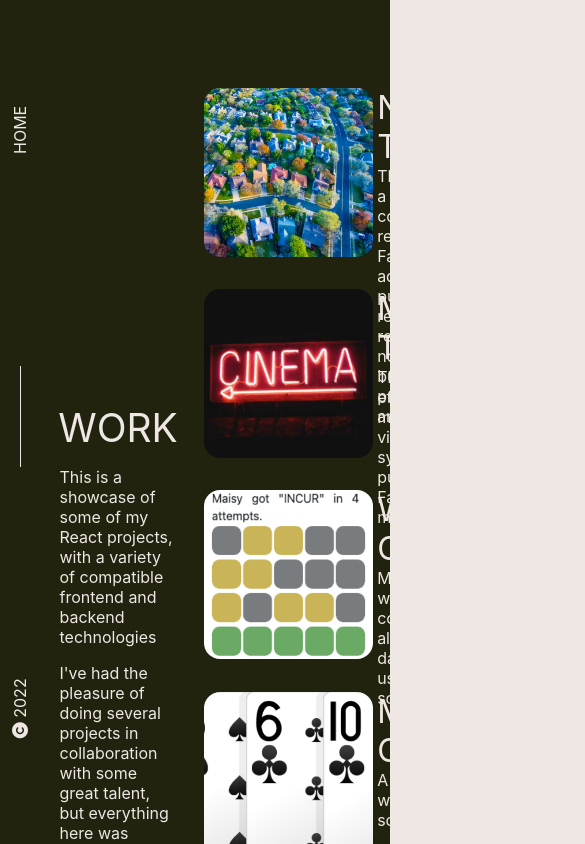
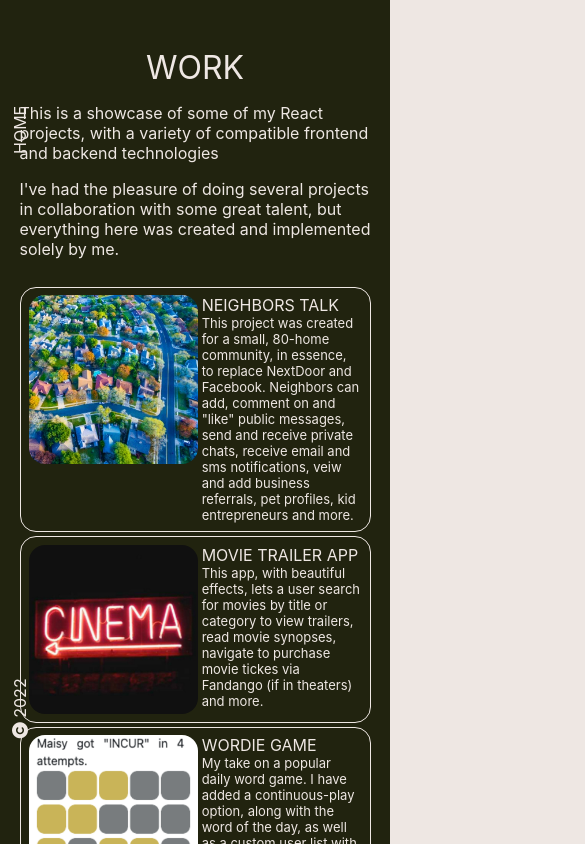
Before and after one commit to scottrollan/barry-rollan, a React (Create React App) app: page / in a window 390 px wide. Both pictures are taken after a click on the element "WORK". Shown: the top 844 px of the page, 585 px wide, since content can reach past the window. Built offline with nearby package versions, Linux system fonts and the light colour scheme; a web font is replaced by a local one.

Commit message:
mvp complete

```diff
--- a/src/components/Contact.js
+++ b/src/components/Contact.js
@@ -4,7 +4,36 @@ import styles from './Contact.module.scss';
 export default function Contact() {
   return (
     <div className={styles.contactGrid}>
-      <p>Contact Page</p>
+      <div className={styles.hello}>Hello.</div>
+      <div className={styles.simple}>Keeping it simple</div>
+      <div className={styles.email}>
+        Email:{' '}
+        <a
+          className={styles.hoverable}
+          href="mailto:barry@barryrollan.com?subject=Hello from the internet!"
+          target="_blank"
+        >
+          barry@barryrollan.com
+        </a>
+      </div>
+      <div className={styles.online}>
+        Online:{' '}
+        <div
+          className={styles.hoverable}
+          onClick={() =>
+            window.open('https://www.linkedin.com/in/barry-rollan-2aa5a8/')
+          }
+        >
+          LinkedIn
+        </div>{' '}
+        /{' '}
+        <div
+          className={styles.hoverable}
+          onClick={() => window.open('https://github.com/scottrollan/')}
+        >
+          Github
+        </div>
+      </div>
     </div>
   );
 }
--- a/src/components/Contact.module.scss
+++ b/src/components/Contact.module.scss
@@ -9,12 +9,63 @@
   display: grid;
   grid-template-columns:
     [left] var(--sideNav)
-    [leftIndent] auto auto [middle] auto auto [rightIndent] var(--sideNav)
+    10vw auto 10vw var(--sideNav)
     [right];
-  grid-template-rows:
-    [top] var(--sideNav) [topMargin] calc(var(--imageHeight) * 0.5)
-    [middle] calc(var(--imageHeight) * 0.5) auto [bottom];
+  grid-template-rows: var(--sideNav) 2fr 20vh 20vh 3vh 3vh 3vh 3vh 3vh 3vh 3vh 3vh 3vh 3vh 3vh 3vh 3vh 3vh 1fr;
 }
 .contactGrid > * {
   color: var(--beige);
 }
+.hello {
+  grid-column: 3;
+  grid-row: 4;
+  font-size: 20vh;
+}
+.simple {
+  grid-column: 3;
+  grid-row: 7;
+}
+.email {
+  grid-column: 3;
+  grid-row: 9;
+}
+.online {
+  grid-column: 3;
+  grid-row: 11;
+}
+.email,
+.online {
+  display: flex;
+}
+.email > *,
+.online > * {
+  margin: 0 5px;
+}
+.hoverable:hover {
+  transform: skew(-10deg) translateX(4px);
+  cursor: pointer;
+  text-decoration: line-through;
+}
+
+@media screen and (max-width: 1100px) {
+  .contactGrid {
+    grid-template-columns: 5vw 90vw 5vw;
+    grid-template-rows: var(--sideNav) 20vh 20vh 3vh 3vh 3vh 3vh 3vh 3vh 3vh 3vh auto;
+  }
+  .hello {
+    grid-column: 2;
+    grid-row: 3;
+  }
+  .simple {
+    grid-column: 2;
+    grid-row: 5;
+  }
+  .email {
+    grid-column: 2;
+    grid-row: 7;
+  }
+  .online {
+    grid-column: 2;
+    grid-row: 9;
+  }
+}
--- a/src/components/MetricClock.js
+++ b/src/components/MetricClock.js
@@ -16,20 +16,18 @@ const MetricClock = () => {
   const mTime = ((h * 3600 + m * 60 + s) / 0.864).toFixed(0);
   const mTimeStr = mTime.toString();
   const mTimeArray = mTimeStr.split('');
-  const mTimeFormatted = `${mTimeArray[0]}:${mTimeArray[1]}${mTimeArray[2]}:${mTimeArray[3]}${mTimeArray[4]}`;
+  const mTimeFormatted = `${mTimeArray[0]}.${mTimeArray[1]}${mTimeArray[2]}${mTimeArray[3]}${mTimeArray[4]}`;
 
   return (
     <span>
-      <h4 style={{ margin: '0' }}>The Current Metric Time</h4>
-      <h1 style={{ margin: '0', fontSize: '6vw' }}>{mTimeFormatted}</h1>
-      <p style={{ margin: '0' }}>
-        For fun, I made a "metric" clock: 10 hours in a day, 100 minutes in an
-        hour and 100 seconds in a minute.
+      <h4 style={{ margin: '0' }}>(the current metric time)</h4>
+      <h1>{mTimeFormatted}</h1>
+      <p style={{ margin: '0' }}>For fun, I made a "metric" clock</p>
+      <p>
+        It has 10 hours in a day, 100 minutes in an hour and 100 seconds in a
+        minute.
       </p>
-      <p>
-        This makes much more sense that 24 hours in a day, 60 minutes in an hour
-        and 60 seconds in a minute!
-      </p>
+      <p>It makes much more sense than our current 24-hour/60-minute setup.</p>
       <p>
         Some adjustments the world will have to make before adopting this system
         of time:
--- a/src/components/Work.js
+++ b/src/components/Work.js
@@ -41,11 +41,9 @@ export default function Work() {
                   ))}
                 </div>
               </div>
-              <div className={styles.pWords}>
-                <div className={styles.pLabel} onClick={() => goToApp(p.href)}>
-                  {allCapLabel}
-                </div>
-                <div>{p.description}</div>
+              <div className={styles.pWords} onClick={() => goToApp(p.href)}>
+                <div className={styles.pLabel}>{allCapLabel}</div>
+                <div className={styles.description}>{p.description}</div>
               </div>
             </div>
           );
--- a/src/components/Work.module.scss
+++ b/src/components/Work.module.scss
@@ -8,7 +8,7 @@
   display: grid;
   grid-template-columns:
     [left] var(--sideNav)
-    [leftIndent] 5% 30% 5% 1fr 5% [rightIndent] var(--sideNav)
+    [leftIndent] 5vw 30vw 5vw 1fr 5vw [rightIndent] var(--sideNav)
     [right];
   grid-template-rows: var(--sideNav) var(--sideNav) 22vh 22vh 22vh 22vh auto [bottom];
 }
@@ -40,6 +40,10 @@
 .portfolioList {
   grid-row: 3 / bottom;
   grid-column: 5;
+  position: relative;
+  animation: slideFromRight var(--doublePageMoveTiming) ease-out;
+  -webkit-animation: slideFromRight var(--doublePageMoveTiming) ease-out;
+  -moz-animation: slideFromRight var(--doublePageMoveTiming) ease-out;
 }
 .portfolioItem {
   display: flex;
@@ -50,7 +54,7 @@
 .imageWrapper {
   background-color: var(--beige);
   background-position: center;
-  background-size: 20vh;
+  background-size: cover;
   background-repeat: no-repeat;
   margin-right: 1vw;
   height: 20vh;
@@ -71,7 +75,7 @@
   min-height: 100%;
   padding: 1em;
   top: 100%;
-  transition: all 1s ease-out;
+  transition: all 1s ease-in;
   z-index: 2;
 }
 .imageWrapper:hover > .techList {
@@ -87,10 +91,113 @@
   flex-direction: column;
 }
 .pLabel {
-  font-size: xx-large;
+  font-size: 2vw;
 }
 .pLabel:hover {
   transform: skew(-10deg) translateX(8px);
   cursor: pointer;
-  // text-decoration: underline;
+  text-decoration: line-through;
 }
+.description {
+  font-size: 1.3vw;
+}
+@media screen and (max-width: 1100px) {
+  .workGrid {
+    grid-template-columns: 5vw 90vw 5vw;
+    grid-template-rows: var(--sideNav) 2vw auto auto 2vw auto auto auto;
+  }
+  .workTitle {
+    grid-row: 3;
+    grid-column: 2;
+    font-size: xx-large;
+  }
+  .workWords {
+    grid-row: 4;
+    grid-column: 2;
+    font-size: medium;
+  }
+  .techList {
+    font-size: 1.5vh;
+  }
+  .portfolioList {
+    grid-row: 6;
+    grid-column: 2;
+  }
+  .portfolioItem {
+    height: auto;
+    border: 1px solid var(--beige);
+    border-radius: 1em;
+    margin: 4px 0;
+  }
+  .pLabel {
+    font-size: medium;
+  }
+  .description {
+    font-size: small;
+  }
+  .metricClock {
+    grid-row: 7;
+    grid-column: 2;
+  }
+}
+
+@keyframes slideFromRight {
+  0% {
+    transform: translateX(calc(100% + 5vw + var(--sideNav)));
+  }
+  50% {
+    transform: translateX(calc(100% + 5vw + var(--sideNav)));
+  }
+  60% {
+    transform: translateX(0) scaleX(0.8);
+    transform-origin: left;
+  }
+  75% {
+    transform: scaleX(1.1);
+    transform-origin: left;
+  }
+  100% {
+    transform: scaleX(1);
+    transform-origin: left;
+  }
+}
+@-webkit-keyframes slideFromRight {
+  0% {
+    transform: translateX(calc(100% + 5vw + var(--sideNav)));
+  }
+  50% {
+    transform: translateX(calc(100% + 5vw + var(--sideNav)));
+  }
+  60% {
+    transform: translateX(0) scaleX(0.8);
+    transform-origin: left;
+  }
+  75% {
+    transform: scaleX(1.1);
+    transform-origin: left;
+  }
+  100% {
+    transform: scaleX(1);
+    transform-origin: left;
+  }
+}
+@-moz-keyframes slideFromRight {
+  0% {
+    transform: translateX(calc(100% + 5vw + var(--sideNav)));
+  }
+  50% {
+    transform: translateX(calc(100% + 5vw + var(--sideNav)));
+  }
+  60% {
+    transform: translateX(0) scaleX(0.8);
+    transform-origin: left;
+  }
+  75% {
+    transform: scaleX(1.1);
+    transform-origin: left;
+  }
+  100% {
+    transform: scaleX(1);
+    transform-origin: left;
+  }
+}
```
